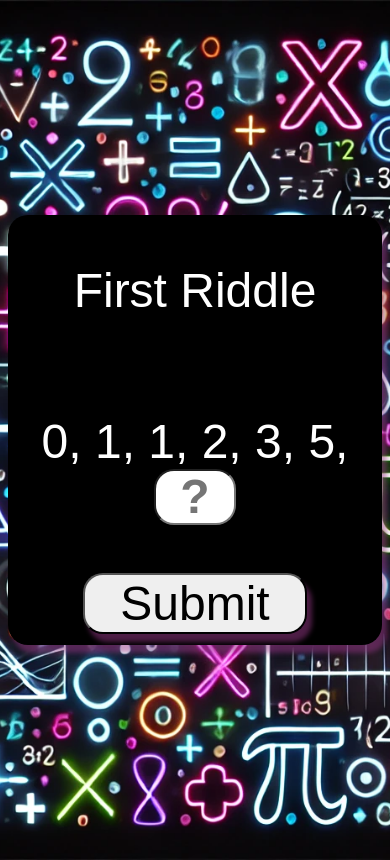
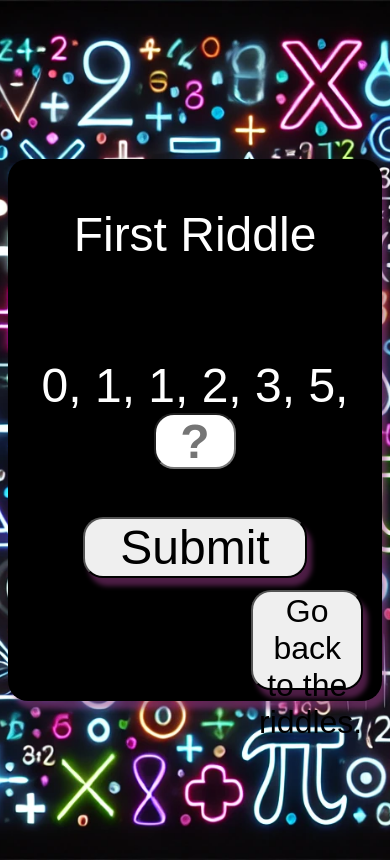
Before and after one commit to Stavroula491/Math-Riddle, a plain HTML site: page index.html in a window 390 px wide. Both pictures are taken after a click on the button "Riddle 1". Drawn offline with Linux system fonts and the light colour scheme.

Commit message:
Add files via upload

```diff
--- a/index.html
+++ b/index.html
@@ -57,12 +57,14 @@
             <p>First Riddle</p>
             <p>0, 1, 1, 2, 3, 5, <input class="input" id="InputOne" placeholder="?"></p>
             <button class="submit">Submit</button>
+            <button class="exit_riddle">Go back to the riddles.</button>
         </div>
 
         <div class="riddle riddleTwo hidden">
             <p>Second Riddle</p>
             <p>0, 1, 2, 5, 12, <input class="input" id="InputTwo" placeholder="?"></p>
             <button class="submit">Submit</button>
+            <button class="exit_riddle">Go back to the riddles.</button>
         </div>
 
         <div class="riddle riddleThree hidden">
@@ -72,6 +74,7 @@
                 6, 364 = 188<br>
                 64,674 = <input class="input" id="InputThree" placeholder="?"></p>
             <button class="submit">Submit</button>
+            <button class="exit_riddle">Go back to the riddles.</button>
         </div>
 
         <div class="riddle riddleFour hidden">
@@ -82,6 +85,7 @@
                 84, 99 = 175<br>
                 15,88 = <input class="input" id="InputThree" placeholder="?"></p>
             <button class="submit">Submit</button>
+            <button class="exit_riddle">Go back to the riddles.</button>
         </div>
 
         <div class="riddle riddleFive hidden">
@@ -92,6 +96,7 @@
                 34, 21 = 516<br>
                 18,65 = <input class="input" id="InputThree" placeholder="?"></p>
             <button class="submit">Submit</button>
+            <button class="exit_riddle">Go back to the riddles.</button>
         </div>
 
         <div class="riddle riddleSix hidden">
@@ -102,6 +107,7 @@
                 54, 485 = 179<br>
                 88, 974 = <input class="input" id="InputThree" placeholder="?"></p>
             <button class="submit">Submit</button>
+            <button class="exit_riddle">Go back to the riddles.</button>
         </div>
 
         <div class="riddle riddleSeven hidden">
@@ -112,6 +118,7 @@
                 25, 82 = 3264<br>
                 43, 34 = <input class="input" id="InputThree" placeholder="?"></p>
             <button class="submit">Submit</button>
+            <button class="exit_riddle">Go back to the riddles.</button>
         </div>
 
         <div class="riddle riddleEight hidden">
@@ -122,6 +129,7 @@
                 13, 88 = 400<br>
                 54, 629 = <input class="input" id="InputThree" placeholder="?"></p>
             <button class="submit">Submit</button>
+            <button class="exit_riddle">Go back to the riddles.</button>
         </div>
 
         <div class="riddle riddleNine hidden">
@@ -132,6 +140,7 @@
                 66, 534 = 0<br>
                 743, 26 = <input class="input" id="InputThree" placeholder="?"></p>
             <button class="submit">Submit</button>
+            <button class="exit_riddle">Go back to the riddles.</button>
         </div>
 
         <div class="riddle riddleTen hidden">
@@ -142,6 +151,7 @@
                 91, 32 = 95<br>
                 54, 38 = <input class="input" id="InputThree" placeholder="?"></p>
             <button class="submit">Submit</button>
+            <button class="exit_riddle">Go back to the riddles.</button>
         </div>
 
         <div class="win hidden">
--- a/index.js
+++ b/index.js
@@ -5,9 +5,21 @@ var submit_length = document.querySelectorAll(".submit").length;
 
 var input_length = document.querySelectorAll(".input").length;
 
+var exit_buttons = document.querySelectorAll(".exit_riddle");
+
 var track_riddle = 0; //variable to track the current riddle
 
 var answers = [8, 29, 401, 93, 4536, 2016, 6481, 676, 6, 114];
+
+exit_buttons.forEach((button, index) => {
+    button.addEventListener("click", function(){
+        let exit_index = index;
+        console.log("I am here");
+        document.querySelectorAll(".riddle")[exit_index].classList.add("hidden");
+        document.querySelector(".container").classList.remove("hidden");
+
+    });
+});
 
 document.querySelector(".back").addEventListener("click", function(){
     document.querySelector(".win").classList.add("hidden");
@@ -48,6 +60,8 @@ for (j=0; j<submit_length; j++){
         }
     });
 };
+
+
 
 // Loop through the riddle buttons and add Event Listener
 for (i=0; i<riddle_length; i++){
--- a/styles.css
+++ b/styles.css
@@ -38,9 +38,21 @@ body{
     box-shadow: 5px 8px 5px rgba(153, 57, 137, 0.5);
 }
 
+.exit_riddle{
+    border-radius: 20px;
+    margin-bottom: 3%;
+    margin-left: 80%;
+    height: 50px;
+    width: 100px;
+    box-shadow: 5px 8px 5px rgba(153, 57, 137, 0.5);
+}
+
 .back{
     border-radius: 20px;
     margin-bottom: 3%;
+    width: 80%;
+    height: 100px;
+    font-size: 140%;
     box-shadow: 5px 8px 5px rgba(153, 57, 137, 0.5);
     text-shadow:
     0 0 5px   rgba(153, 57, 137, 0.5),
@@ -60,6 +72,7 @@ body{
     flex-direction: column;
     justify-content: center;
     align-items: center;
+    font-size: 170%;
 }
 
 @media (max-width: 1000px){
@@ -93,6 +106,13 @@ body{
         height: 100px;
         font-size: 170%;
     }
+
+    .exit_riddle{
+        margin-left: 60%;
+        width: 30%;
+        height: 100px;
+        font-size: 100%;
+    }
 }
 
 .hidden{
@@ -109,8 +129,6 @@ body{
     font-size: 100%;
     box-shadow: 5px 8px 5px rgba(153, 57, 137, 0.5);
 }
-
-
 
 .riddle{
     border-radius: 20px;
```
